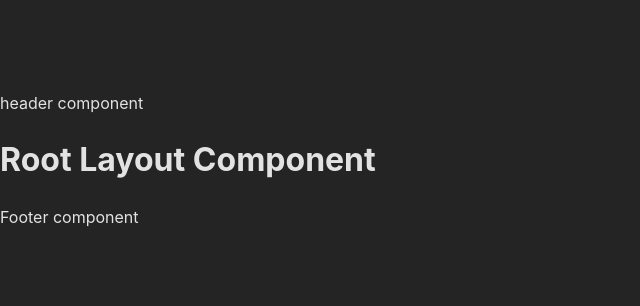
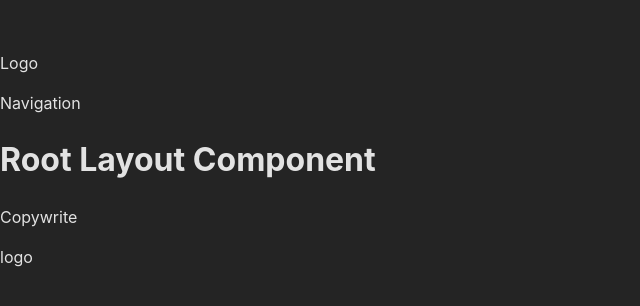
Before and after one commit to andrew-oyanguren/pro-wildfire-defense, a React (Vite) app: page / in a window 1280 px wide. Shown: the part 240-546 px from the top of the page, without its empty margins (0-640 px from the left). Built offline with nearby package versions, Linux system fonts and the light colour scheme.

Commit message:
Added starter Footer and Header components

```diff
--- /dev/null
+++ b/src/components/Footer/Footer.tsx
@@ -0,0 +1,8 @@
+export default function Footer() {
+  return (
+    <footer>
+      <p>Copywrite</p>
+      <p>logo</p>
+    </footer>
+  );
+}
--- /dev/null
+++ b/src/components/Header/Header.tsx
@@ -0,0 +1,8 @@
+export default function Header() {
+  return (
+    <header>
+      <p>Logo</p>
+      <p>Navigation</p>
+    </header>
+  );
+}
--- a/src/components/index.ts
+++ b/src/components/index.ts
@@ -1 +1,2 @@
-export { default as Layout } from './Layout/Layout';
+export { default as Footer } from './Footer/Footer';
+export { default as Header } from './Header/Header';
--- a/src/routes/root.tsx
+++ b/src/routes/root.tsx
@@ -1,11 +1,13 @@
+import { Header, Footer } from '../components';
+
 export default function Root() {
   return (
     <div>
-      <header>header component</header>
+      <Header />
       <main>
         <h1>Root Layout Component</h1>
       </main>
-      <footer>Footer component</footer>
+      <Footer />
     </div>
   );
 }
```
Also changed, not shown: src/styles/breakpoints.ts (added, +26 -0 lines).
